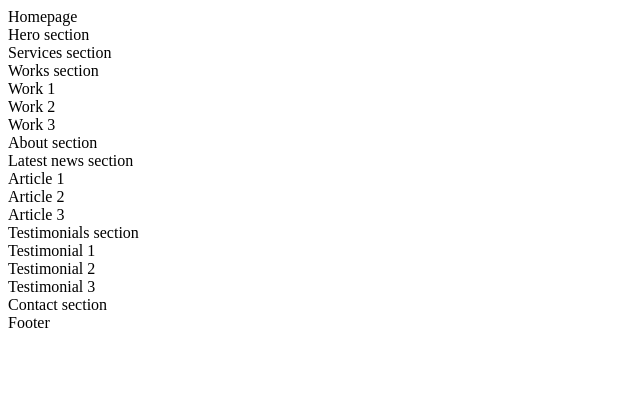
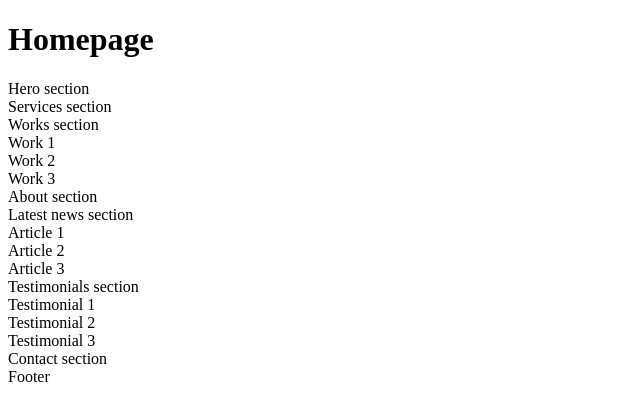
Before and after one commit to JhonathanAlejandro01/holbertonschool-web_front_end, a plain HTML site: page 0x00-html_advanced/8-index.html in a window 1280 px wide. Shown: the whole page, without its empty margins (0-640 px from the left). Drawn offline with Linux system fonts and the light colour scheme.

Commit message:
add h1 tag

```diff
--- a/0x00-html_advanced/8-index.html
+++ b/0x00-html_advanced/8-index.html
@@ -14,7 +14,7 @@
   <body>
     <header><nav></nav></header>
     <main>
-      Homepage
+      <h1>Homepage</h1>
       <section>Hero section</section>
       <section>Services section</section>
       <section>
```
